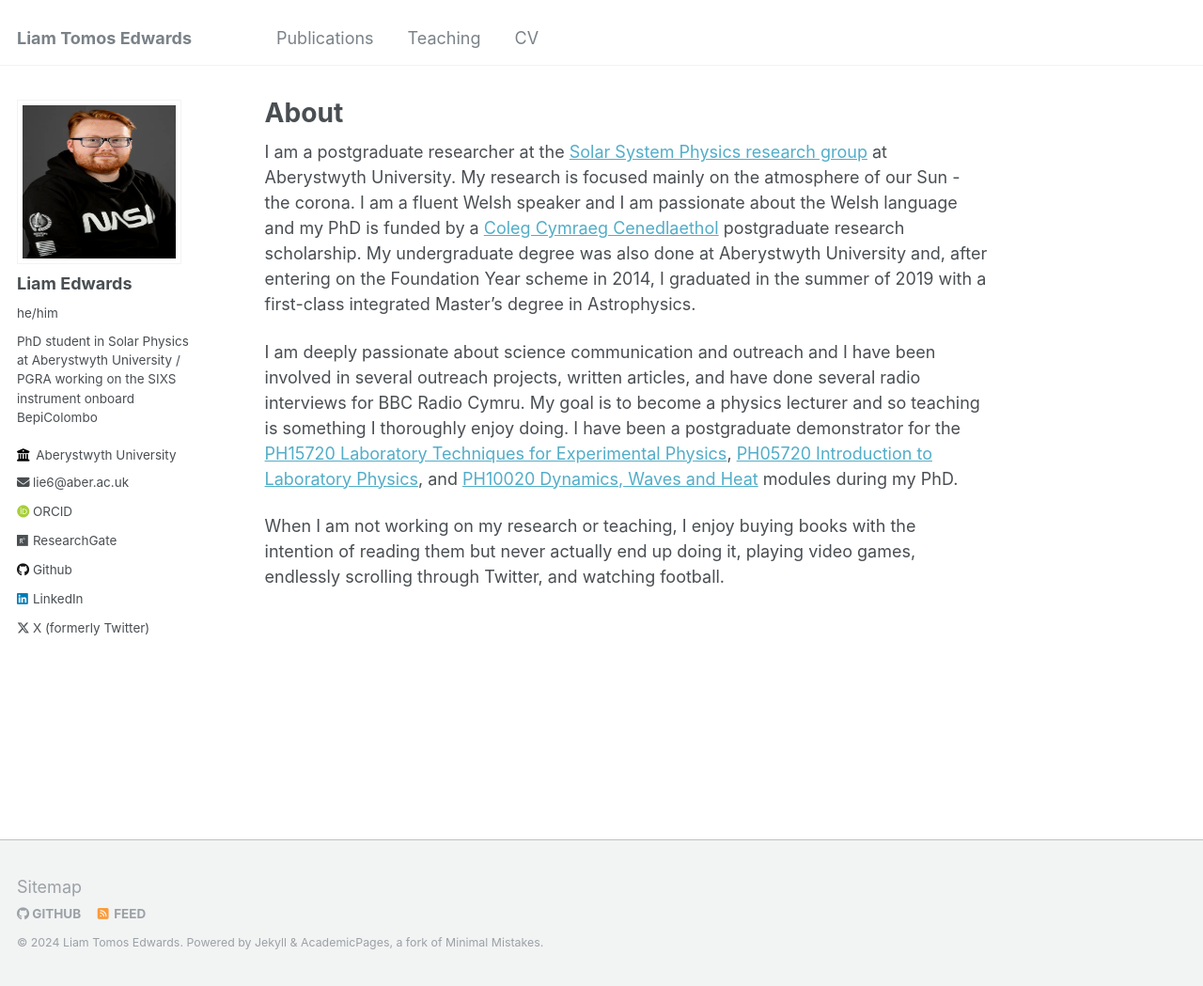
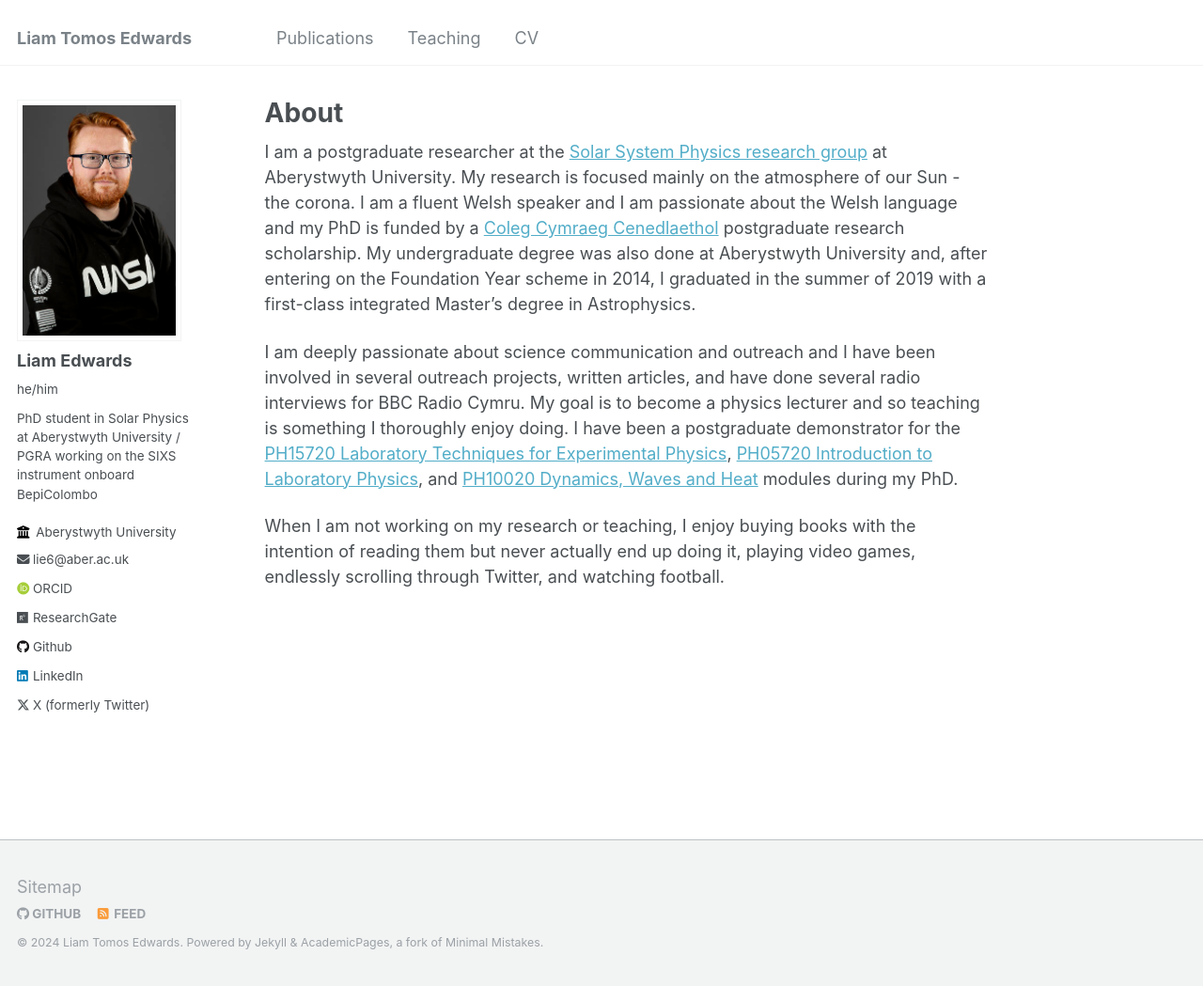
Before and after one commit to liamtomosedwards/liamtomosedwards.github.io, a Jekyll site: the page built from _pages/about.md, in a window 1280 px wide and 1049 px high. Shown: the whole window at 94% size. Built offline with Jekyll 4.4.1, drawn with Linux system fonts in a browser that asks for light colours; some web fonts are replaced.

Commit message:
Update _sidebar.scss

```diff
--- a/_sass/_sidebar.scss
+++ b/_sass/_sidebar.scss
@@ -79,9 +79,9 @@
 .author__avatar {
   display: table-cell;
   vertical-align: top;
-  // width: 36px;
+  width: 36px;
   // set width only, for non-square avatars
-  height: 100px;
+  // height: 36px;
 
   @include breakpoint($large) {
     display: block;
@@ -91,7 +91,6 @@
 
   img {
     max-width: 175px;
-    max-height: 175px;
     border-radius: 0%;
 
     @include breakpoint($large) {
```
